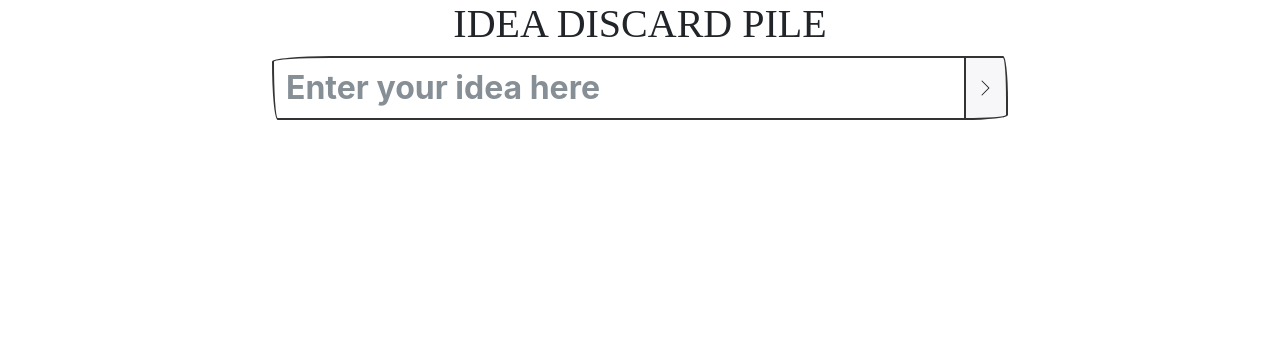
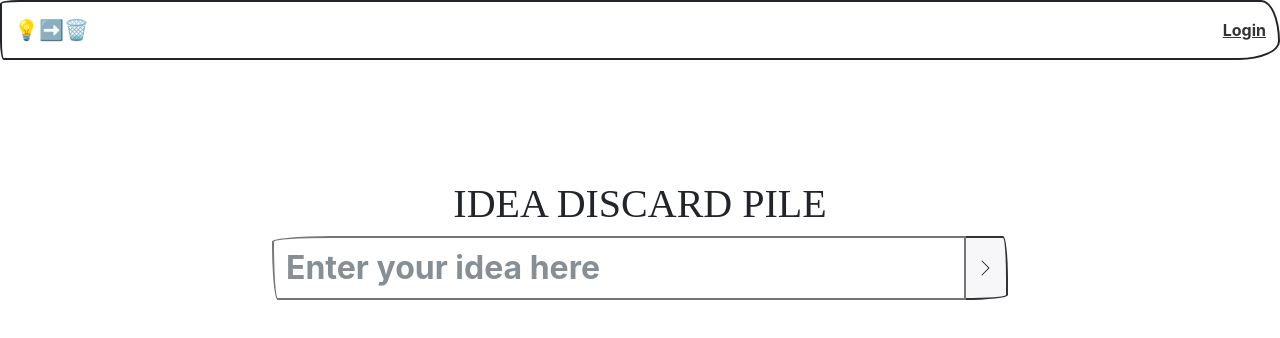
Before and after one commit to tonitienda/idea-discard-pile, a Next.js app: page / in a window 1280 px wide. Shown: the top 338 px of the page. Built offline with nearby package versions, Linux system fonts and the light colour scheme; no server answers; a web font is replaced by a local one.

Commit message:
feat: add login feature (only available in local for now)

```diff
--- a/package.json
+++ b/package.json
@@ -9,6 +9,7 @@
     "lint": "next lint"
   },
   "dependencies": {
+    "@auth0/nextjs-auth0": "^3.5.0",
     "@emotion/react": "^11.13.3",
     "@emotion/styled": "^11.13.0",
     "@fontsource/roboto": "^5.0.14",
--- /dev/null
+++ b/src/app/api/auth/[auth0]/route.ts
@@ -0,0 +1,4 @@
+// app/api/auth/[auth0]/route.js
+import { handleAuth } from "@auth0/nextjs-auth0";
+
+export const GET = handleAuth();
--- a/src/app/layout.tsx
+++ b/src/app/layout.tsx
@@ -1,5 +1,7 @@
 import type { Metadata } from "next";
 import { Analytics } from "@vercel/analytics/react";
+import { UserProvider } from "@auth0/nextjs-auth0/client";
+import NavBar from "../components/NavBar";
 
 export const metadata: Metadata = {
   title: "Idea DISCARD PILE",
@@ -19,12 +21,15 @@ export default function RootLayout({
           href="https://bootswatch.com/5/sketchy/bootstrap.css"
         />
       </head>
-      <body style={{ paddingTop: 120 }}>
-        <div className="container">
-          {children}
-          <Analytics />
-        </div>
-      </body>
+      <UserProvider>
+        <body>
+          <NavBar />
+          <div className="container" style={{ paddingTop: 120 }}>
+            {children}
+            <Analytics />
+          </div>
+        </body>
+      </UserProvider>
     </html>
   );
 }
--- /dev/null
+++ b/src/components/NavBar.tsx
@@ -0,0 +1,14 @@
+import User from "./User";
+
+export default function NavBar() {
+  return (
+    <nav className="navbar navbar-expand-lg bg-body-tertiary">
+      <div className="container-fluid">
+        <a className="navbar-brand" href="/">
+          💡➡️🗑️
+        </a>
+        <User />
+      </div>
+    </nav>
+  );
+}
--- /dev/null
+++ b/src/components/User.tsx
@@ -0,0 +1,30 @@
+import { getSession } from "@auth0/nextjs-auth0";
+
+export default async function User() {
+  const session = await getSession();
+
+  const user = session ? session.user : null;
+  return user ? (
+    <div>
+      {
+        // make user picture as a circle or if image is not found ,show the first letter of the user name
+      }
+      <img
+        src={user.picture}
+        alt={user.name}
+        style={{ borderRadius: "50%", width: 25, height: 25 }}
+      />
+      <span>{user.name}</span>
+      <a href="/api/auth/logout" style={{ marginLeft: 12 }}>
+        <span>Logout</span>
+      </a>
+      {
+        // show a drop down with some options like profile setting, logout, etc
+      }
+    </div>
+  ) : (
+    <a href="/api/auth/login">
+      <span>Login</span>
+    </a>
+  );
+}
```
Also changed, not shown: 2 other files (tests, documents, lock files or other folders).
